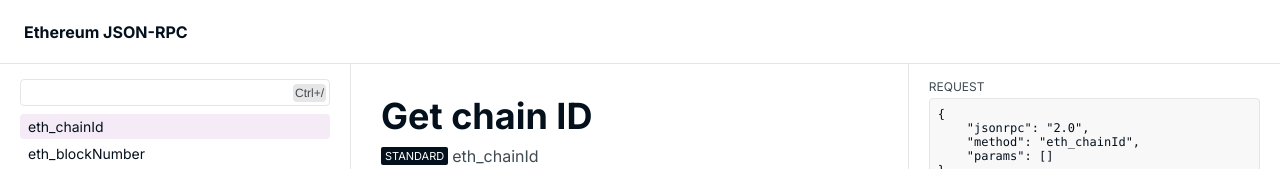
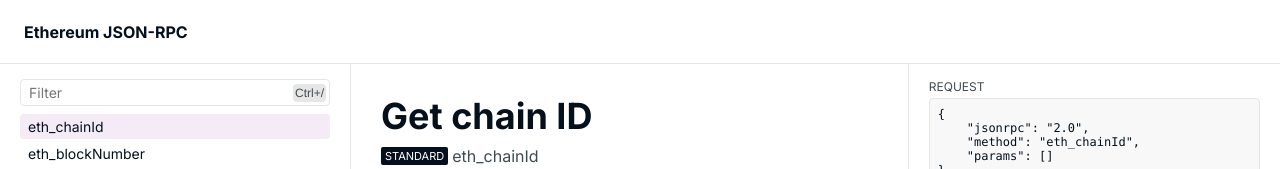
Before and after one commit to Destiner/ethereum-json-rpc, a Vue app: page / in a window 1280 px wide. Shown: the top 169 px of the page. Built offline with nearby package versions, Linux system fonts and the light colour scheme.

Commit message:
Add missing "placeholder" prop to EthInput

```diff
--- a/src/components/__common/EthInput.vue
+++ b/src/components/__common/EthInput.vue
@@ -13,6 +13,7 @@
       type="text"
       :value="modelValue"
       :disabled="disabled"
+      :placeholder="placeholder"
       @input="handleInput"
     />
   </div>
@@ -30,9 +31,11 @@ withDefaults(
     required?: boolean;
     disabled?: boolean;
     label?: string;
+    placeholder?: string;
   }>(),
   {
     label: '',
+    placeholder: '',
   },
 );
 
```
